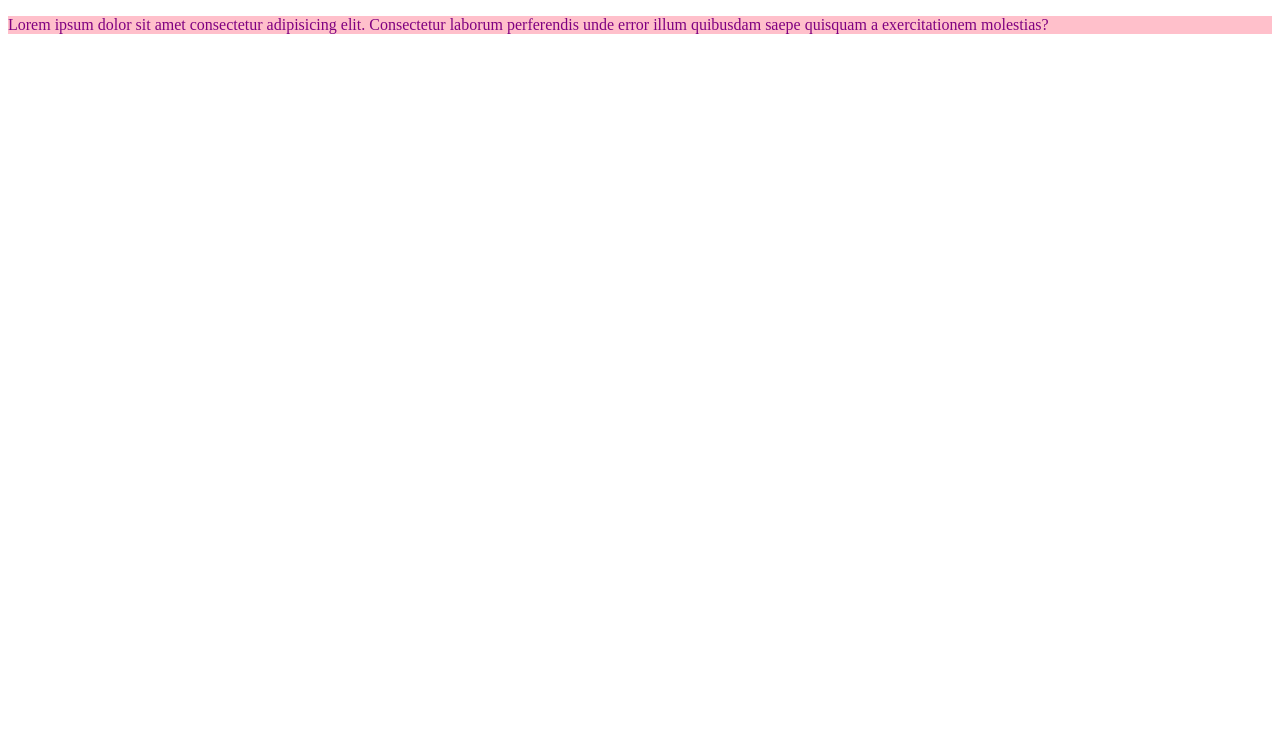
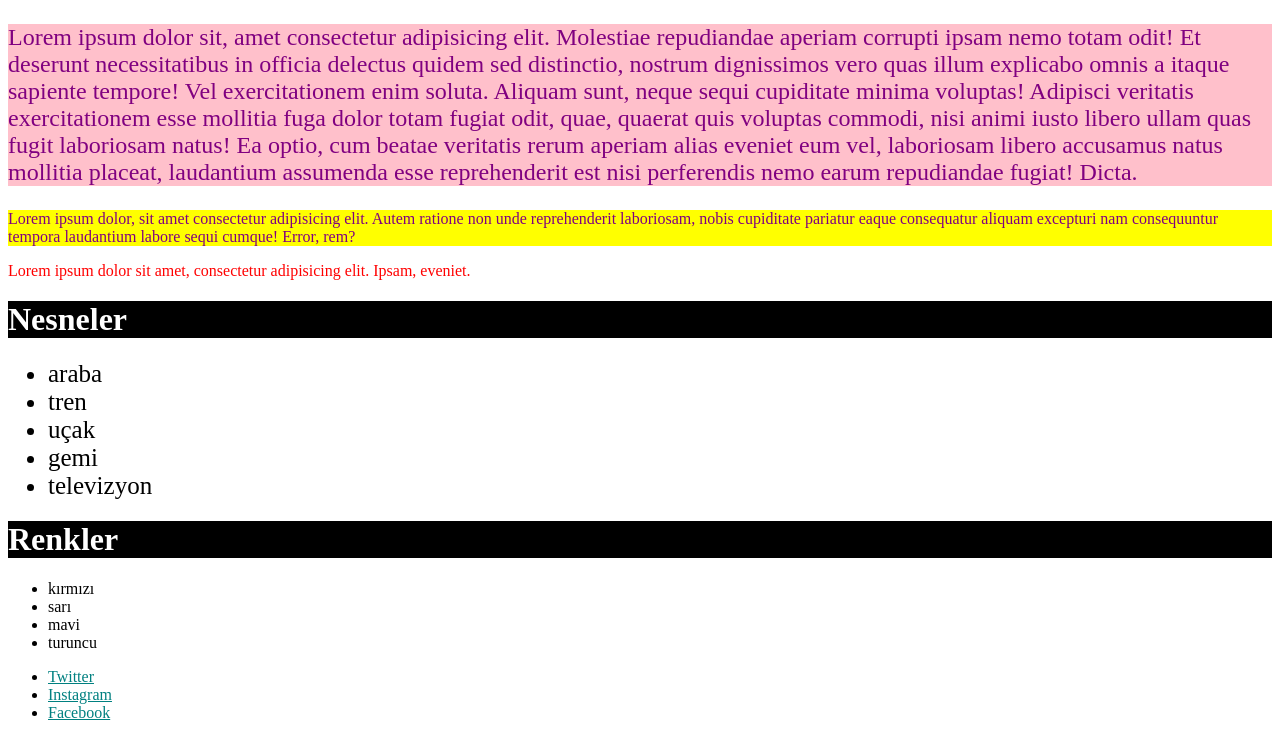
Before and after one commit to nilbay99/CSS, a plain HTML site: page index.html in a window 1280 px wide. Drawn offline with Linux system fonts and the light colour scheme.

Commit message:
first commit, css lesson started

```diff
--- a/index.html
+++ b/index.html
@@ -4,14 +4,62 @@
     <meta charset="UTF-8">
     <meta name="viewport" content="width=device-width, initial-scale=1.0">
     <title>Document</title>
+
+    <!-- external CSS örneği -->
+    <link rel="stylesheet" href="./styles/style.css">
+    <!-- ------------------- -->
+
+
+    <!-- internal CSS örneği -->
+    <style>
+        #goit {
+            color: purple;
+            background-color: yellow;
+        }
+    </style>
+    <!-- ------------------- -->
+
 </head>
 <body>
 
     <!-- inline CSS örneği -->
-    <div style="background-color: pink; color: purple;">
-        <p>Lorem ipsum dolor sit amet consectetur adipisicing elit. Consectetur laborum perferendis unde error illum quibusdam saepe quisquam a exercitationem molestias?</p>
+    <div class="goit1" style="background-color: pink; color: purple;">
+        <p>Lorem ipsum dolor sit, amet consectetur adipisicing elit. Molestiae repudiandae aperiam corrupti ipsam nemo totam odit! Et deserunt necessitatibus in officia delectus quidem sed distinctio, nostrum dignissimos vero quas illum explicabo omnis a itaque sapiente tempore! Vel exercitationem enim soluta. Aliquam sunt, neque sequi cupiditate minima voluptas! Adipisci veritatis exercitationem esse mollitia fuga dolor totam fugiat odit, quae, quaerat quis voluptas commodi, nisi animi iusto libero ullam quas fugit laboriosam natus! Ea optio, cum beatae veritatis rerum aperiam alias eveniet eum vel, laboriosam libero accusamus natus mollitia placeat, laudantium assumenda esse reprehenderit est nisi perferendis nemo earum repudiandae fugiat! Dicta.</p>
+    </div>
+    <!-- ----------------- -->
+
+    <div id="goit">
+        <p>Lorem ipsum dolor, sit amet consectetur adipisicing elit. Autem ratione non unde reprehenderit laboriosam, nobis cupiditate pariatur eaque consequatur aliquam excepturi nam consequuntur tempora laudantium labore sequi cumque! Error, rem?</p>
     </div>
 
+    <div class="goit2">
+        <p>Lorem ipsum dolor sit amet, consectetur adipisicing elit. Ipsam, eveniet.</p>
+    </div>
+
+    <div class="test">
+        <h1>Nesneler</h1>
+        <ul id="arac">
+            <li>araba</li>
+            <li>tren</li>
+            <li>uçak</li>
+            <li>gemi</li>
+            <li>televizyon</li>
+        </ul>
+
+        <h1>Renkler</h1>
+        <ul>
+            <li>kırmızı</li>
+            <li>sarı</li>
+            <li>mavi</li>
+            <li>turuncu</li>
+        </ul>
+    </div>
+
+    <ul class="social-links">
+        <li><a class="link" href="https://twitter.com">Twitter</a></li>
+        <li><a class="link" href="https://instagram.com">Instagram</a></li>
+        <li><a class="link" href="https://facebook.com">Facebook</a></li>
+    </ul>
 
 
 </body>
--- /dev/null
+++ b/styles/style.css
@@ -0,0 +1,45 @@
+.goit2 {
+  color: red;
+}
+
+.goit2:hover {
+  color: white;
+  background-color: red;
+}
+
+.goit1 {
+  font-size: 24px;
+}
+
+.test h1 {
+  color: white;
+  background-color: black;
+}
+
+.test h1:hover {
+  background-color: blue;
+  font-size: 40px;
+  font-family: "Times New Roman", Times, serif;
+}
+
+div #arac li {
+  font-size: 25px;
+}
+
+.social-links .link {
+  color: teal;
+}
+
+.social-links .link:hover {
+  color: rgb(255, 145, 0);
+  background-color: blueviolet;
+  font-size: 40px;
+}
+
+.social-links .link:active {
+  color: red;
+}
+
+.social-links .link:focus {
+  color: blue;
+}
```
